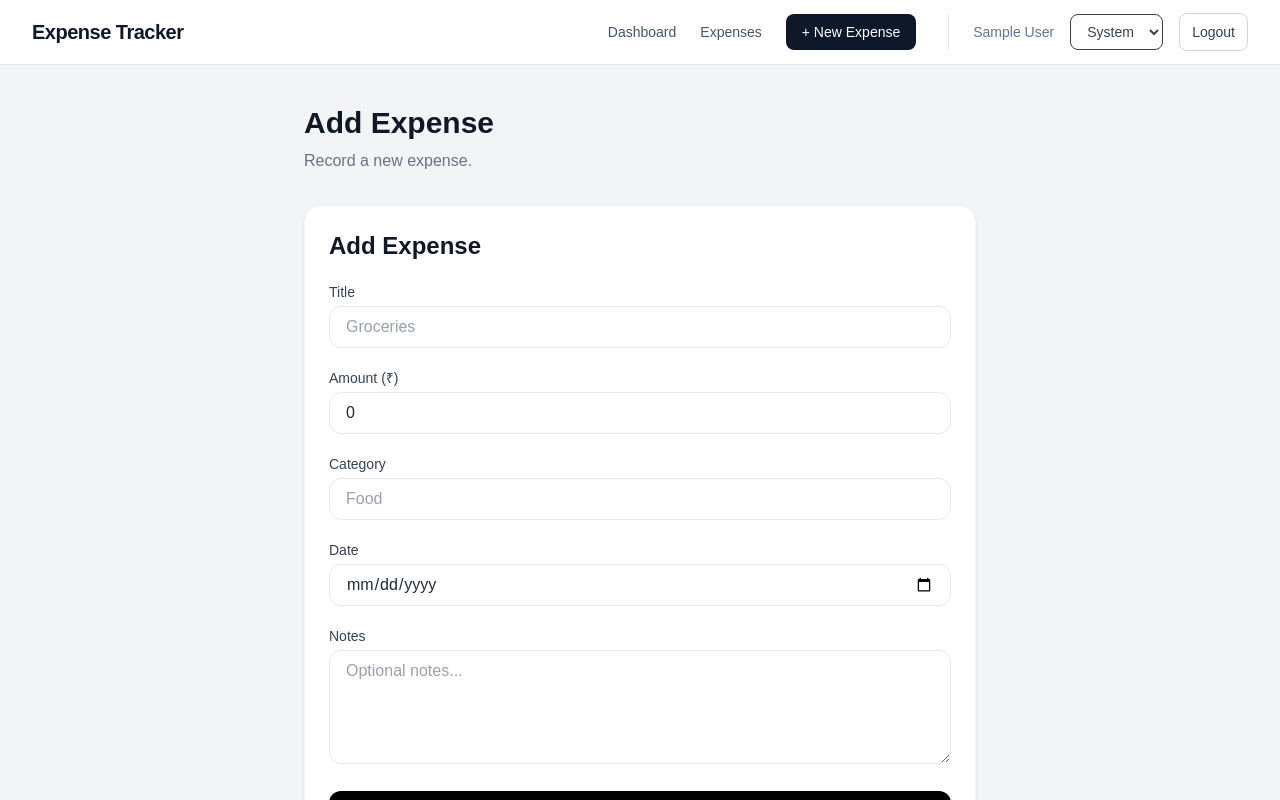
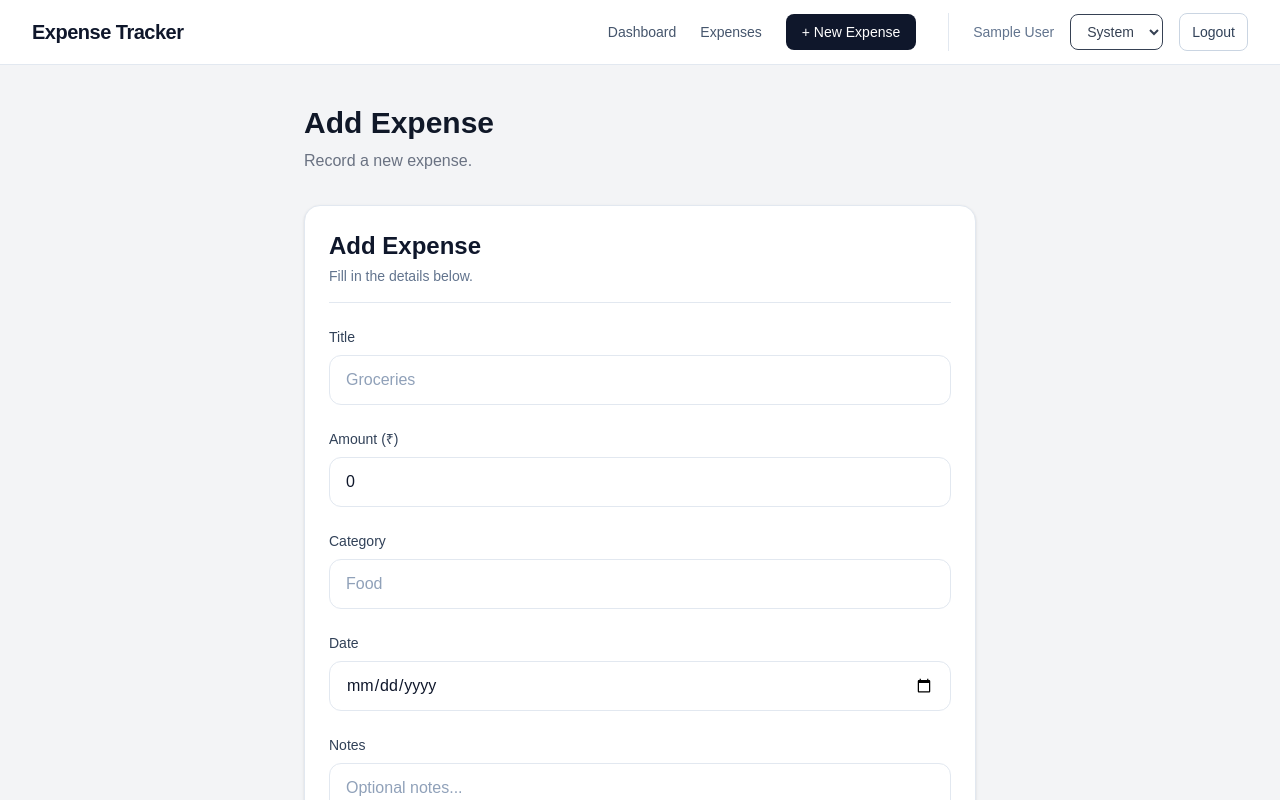
Before and after one commit to markmodi279/expense-tarcker, a Next.js app: page /expenses/new in a window 1280 px wide. Shown: the top 800 px of the page. Built offline with nearby package versions, Linux system fonts and the light colour scheme; no server answers; sample sign-in values are in the browser's storage.

Commit message:
improved the UI

```diff
--- a/features/expenses/components/ExpenseForm.tsx
+++ b/features/expenses/components/ExpenseForm.tsx
@@ -16,6 +16,7 @@ interface ExpenseFormProps {
         date?: string;
         notes?: string;
     };
+
     onSubmit: (
         data: ExpenseFormData
     ) => void;
@@ -59,15 +60,31 @@ export default function ExpenseForm({
     return (
         <form
             onSubmit={handleSubmit(onSubmit)}
-            className="max-w-2xl mx-auto p-6 bg-white dark:bg-gray-900 rounded-2xl shadow-sm border border-gray-100 dark:border-gray-800 space-y-5"
+            className="
+                mx-auto
+                max-w-2xl
+                rounded-2xl
+                border border-slate-200 dark:border-slate-800
+                bg-white dark:bg-slate-900
+                p-6
+                shadow-sm
+                space-y-6
+            "
         >
-            <h2 className="text-2xl font-bold text-gray-900 dark:text-white">
+            {/* HEADER */}
+            <div className="border-b border-slate-200 dark:border-slate-800 pb-4">
+                <h2 className="text-2xl font-bold text-slate-900 dark:text-slate-100">
                     {submitLabel}
                 </h2>
 
+                <p className="mt-1 text-sm text-slate-500 dark:text-slate-400">
+                    Fill in the details below.
+                </p>
+            </div>
+
             {/* TITLE */}
-            <div className="space-y-1">
-                <label className="block text-sm font-medium text-gray-700 dark:text-gray-300">
+            <div className="space-y-2">
+                <label className="block text-sm font-medium text-slate-700 dark:text-slate-300">
                     Title
                 </label>
 
@@ -75,7 +92,19 @@ export default function ExpenseForm({
                     type="text"
                     placeholder="Groceries"
                     {...register("title")}
-                    className="w-full rounded-xl border border-gray-200 dark:border-gray-700 bg-white dark:bg-gray-800 text-gray-800 dark:text-gray-200 placeholder:text-gray-400 dark:placeholder:text-gray-500 px-4 py-2 outline-none focus:ring-2 focus:ring-black dark:focus:ring-gray-500"
+                    className="
+                        w-full
+                        rounded-xl
+                        border border-slate-200 dark:border-slate-700
+                        bg-white dark:bg-slate-800
+                        px-4 py-3
+                        text-slate-900 dark:text-slate-100
+                        placeholder:text-slate-400
+                        outline-none
+                        transition
+                        focus:ring-2 focus:ring-slate-900
+                        dark:focus:ring-slate-400
+                    "
                 />
 
                 {errors.title && (
@@ -86,8 +115,8 @@ export default function ExpenseForm({
             </div>
 
             {/* AMOUNT */}
-            <div className="space-y-1">
-                <label className="block text-sm font-medium text-gray-700 dark:text-gray-300">
+            <div className="space-y-2">
+                <label className="block text-sm font-medium text-slate-700 dark:text-slate-300">
                     Amount (₹)
                 </label>
 
@@ -97,7 +126,18 @@ export default function ExpenseForm({
                     {...register("amount", {
                         valueAsNumber: true,
                     })}
-                    className="w-full rounded-xl border border-gray-200 dark:border-gray-700 bg-white dark:bg-gray-800 text-gray-800 dark:text-gray-200 px-4 py-2 outline-none focus:ring-2 focus:ring-black dark:focus:ring-gray-500"
+                    className="
+                        w-full
+                        rounded-xl
+                        border border-slate-200 dark:border-slate-700
+                        bg-white dark:bg-slate-800
+                        px-4 py-3
+                        text-slate-900 dark:text-slate-100
+                        outline-none
+                        transition
+                        focus:ring-2 focus:ring-slate-900
+                        dark:focus:ring-slate-400
+                    "
                 />
 
                 {errors.amount && (
@@ -108,8 +148,8 @@ export default function ExpenseForm({
             </div>
 
             {/* CATEGORY */}
-            <div className="space-y-1">
-                <label className="block text-sm font-medium text-gray-700 dark:text-gray-300">
+            <div className="space-y-2">
+                <label className="block text-sm font-medium text-slate-700 dark:text-slate-300">
                     Category
                 </label>
 
@@ -117,7 +157,19 @@ export default function ExpenseForm({
                     type="text"
                     placeholder="Food"
                     {...register("category")}
-                    className="w-full rounded-xl border border-gray-200 dark:border-gray-700 bg-white dark:bg-gray-800 text-gray-800 dark:text-gray-200 placeholder:text-gray-400 dark:placeholder:text-gray-500 px-4 py-2 outline-none focus:ring-2 focus:ring-black dark:focus:ring-gray-500"
+                    className="
+                        w-full
+                        rounded-xl
+                        border border-slate-200 dark:border-slate-700
+                        bg-white dark:bg-slate-800
+                        px-4 py-3
+                        text-slate-900 dark:text-slate-100
+                        placeholder:text-slate-400
+                        outline-none
+                        transition
+                        focus:ring-2 focus:ring-slate-900
+                        dark:focus:ring-slate-400
+                    "
                 />
 
                 {errors.category && (
@@ -128,15 +180,26 @@ export default function ExpenseForm({
             </div>
 
             {/* DATE */}
-            <div className="space-y-1">
-                <label className="block text-sm font-medium text-gray-700 dark:text-gray-300">
+            <div className="space-y-2">
+                <label className="block text-sm font-medium text-slate-700 dark:text-slate-300">
                     Date
                 </label>
 
                 <input
                     type="date"
                     {...register("date")}
-                    className="w-full rounded-xl border border-gray-200 dark:border-gray-700 bg-white dark:bg-gray-800 text-gray-800 dark:text-gray-200 px-4 py-2 outline-none focus:ring-2 focus:ring-black dark:focus:ring-gray-500"
+                    className="
+                        w-full
+                        rounded-xl
+                        border border-slate-200 dark:border-slate-700
+                        bg-white dark:bg-slate-800
+                        px-4 py-3
+                        text-slate-900 dark:text-slate-100
+                        outline-none
+                        transition
+                        focus:ring-2 focus:ring-slate-900
+                        dark:focus:ring-slate-400
+                    "
                 />
 
                 {errors.date && (
@@ -147,16 +210,28 @@ export default function ExpenseForm({
             </div>
 
             {/* NOTES */}
-            <div className="space-y-1">
-                <label className="block text-sm font-medium text-gray-700 dark:text-gray-300">
+            <div className="space-y-2">
+                <label className="block text-sm font-medium text-slate-700 dark:text-slate-300">
                     Notes
                 </label>
 
                 <textarea
-                    rows={4}
+                    rows={5}
                     placeholder="Optional notes..."
                     {...register("notes")}
-                    className="w-full rounded-xl border border-gray-200 dark:border-gray-700 bg-white dark:bg-gray-800 text-gray-800 dark:text-gray-200 placeholder:text-gray-400 dark:placeholder:text-gray-500 px-4 py-2 outline-none focus:ring-2 focus:ring-black dark:focus:ring-gray-500"
+                    className="
+                        w-full
+                        rounded-xl
+                        border border-slate-200 dark:border-slate-700
+                        bg-white dark:bg-slate-800
+                        px-4 py-3
+                        text-slate-900 dark:text-slate-100
+                        placeholder:text-slate-400
+                        outline-none
+                        transition
+                        focus:ring-2 focus:ring-slate-900
+                        dark:focus:ring-slate-400
+                    "
                 />
 
                 {errors.notes && (
@@ -167,13 +242,30 @@ export default function ExpenseForm({
             </div>
 
             {/* SUBMIT BUTTON */}
+            <div className="flex justify-end">
                 <button
                     type="submit"
                     disabled={isPending}
-                className="w-full rounded-xl bg-black dark:bg-white text-white dark:text-gray-900 py-3 font-medium hover:opacity-90 transition disabled:opacity-50"
+                    className="
+                        min-w-[180px]
+                        rounded-xl
+                        bg-slate-900
+                        px-6 py-3
+                        font-medium
+                        text-white
+                        transition
+                        hover:scale-[1.02]
+                        hover:shadow-md
+                        disabled:opacity-50
+                        dark:bg-slate-100
+                        dark:text-slate-900
+                    "
                 >
-                {isPending ? "Saving..." : submitLabel}
+                    {isPending
+                        ? "Saving..."
+                        : submitLabel}
                 </button>
+            </div>
         </form>
     );
 }
--- a/features/expenses/components/ExpenseList.tsx
+++ b/features/expenses/components/ExpenseList.tsx
@@ -1,9 +1,10 @@
 "use client";
 
-import { useState } from "react"; // Added useState
+import { useState } from "react";
+import Link from "next/link";
+
 import { useExpenses } from "@/hooks/api/useExpenses";
 import { useDeleteExpense } from "@/hooks/api/useDeleteExpense";
-import Link from "next/link";
 
 export default function ExpenseList() {
     const {
@@ -13,47 +14,52 @@ export default function ExpenseList() {
         error,
     } = useExpenses();
 
-    const { mutate, isPending } = useDeleteExpense();
+    const { mutate, isPending } =
+        useDeleteExpense();
 
-    // Track the specific expense ID currently being deleted
-    const [deletingId, setDeletingId] = useState<string | null>(null);
+    const [deletingId, setDeletingId] =
+        useState<string | null>(null);
 
-    // Helper function to handle confirmation and deletion
-    const handleDelete = (id: string, title: string) => {
-        const isConfirmed = window.confirm(`Are you sure you want to delete "${title}"?`);
+    const handleDelete = (
+        id: string,
+        title: string
+    ) => {
+        const isConfirmed =
+            window.confirm(
+                `Are you sure you want to delete "${title}"?`
+            );
 
-        if (isConfirmed) {
-            setDeletingId(id); // Mark this ID as deleting
+        if (!isConfirmed) return;
+
+        setDeletingId(id);
 
         mutate(id, {
-                // Reset the ID once the mutation finishes (success or error)
             onSettled: () => {
                 setDeletingId(null);
-                }
+            },
         });
-        }
     };
 
-    // Loading State
+    // LOADING STATE
     if (isLoading) {
         return (
             <div className="flex items-center justify-center p-8">
-                <p className="text-gray-500 animate-pulse">
+                <p className="animate-pulse text-slate-500 dark:text-slate-400">
                     Loading expenses...
                 </p>
             </div>
         );
     }
 
-    // Error State
+    // ERROR STATE
     if (isError) {
         return (
-            <div className="p-4 border border-red-200 bg-red-50 rounded-xl">
-                <p className="text-red-700 font-medium">
+            <div className="rounded-2xl border border-red-200 bg-red-50 p-5">
+                <p className="font-medium text-red-700">
                     Failed to load expenses
                 </p>
 
-                <p className="text-sm text-red-500 mt-1">
+                <p className="mt-1 text-sm text-red-500">
                     {error instanceof Error
                         ? error.message
                         : "Something went wrong"}
@@ -62,53 +68,82 @@ export default function ExpenseList() {
         );
     }
 
-    // Empty State
+    // EMPTY STATE
     if (!expenses || expenses.length === 0) {
         return (
-            <div className="p-8 text-center border-2 border-dashed border-gray-200 rounded-xl bg-white">
-                <p className="text-gray-500">
-                    No expenses recorded yet.
+            <div className="rounded-2xl border-2 border-dashed border-slate-300 dark:border-slate-700 bg-white dark:bg-slate-900 p-12 text-center">
+                <p className="text-lg font-medium text-slate-700 dark:text-slate-300">
+                    No expenses yet
                 </p>
+
+                <p className="mt-2 text-sm text-slate-500 dark:text-slate-400">
+                    Start by adding your first expense.
+                </p>
+
+                <Link
+                    href="/expenses/new"
+                    className="mt-5 inline-flex rounded-xl bg-slate-900 px-4 py-2 text-sm font-medium text-white transition hover:bg-slate-800 dark:bg-slate-100 dark:text-slate-900 dark:hover:bg-slate-200"
+                >
+                    Add Expense
+                </Link>
             </div>
         );
     }
 
-    // Success State
+    // SUCCESS STATE
     return (
-        <div className="max-w-2xl mx-auto space-y-4">
-            <div className="space-y-3">
+        <div className="space-y-4">
             {expenses.map((expense) => {
                 const isCurrentDeleting =
-                        isPending && deletingId === expense._id;
+                    isPending &&
+                    deletingId === expense._id;
 
                 return (
                     <div
                         key={expense._id}
-                            className="grid grid-cols-[1fr_auto_1fr] items-center p-4 bg-white dark:bg-gray-900 border border-gray-200 dark:border-gray-800 rounded-xl shadow-sm"
+                        className="
+                            flex flex-col gap-4
+                            rounded-2xl
+                            border border-slate-200 dark:border-slate-800
+                            bg-white dark:bg-slate-900
+                            p-5
+                            shadow-sm
+                            transition-all
+                            hover:-translate-y-0.5
+                            hover:shadow-md
+                            md:grid
+                            md:grid-cols-[1fr_auto_1fr]
+                            md:items-center
+                        "
                     >
-                            {/* LEFT SIDE: Info */}
+                        {/* LEFT SIDE */}
                         <div className="min-w-0">
-                                {/* TITLE */}
-                                <h3 className="font-semibold text-gray-800 dark:text-gray-200 truncate">
+                            <h3 className="truncate font-semibold text-slate-900 dark:text-slate-100">
                                 {expense.title}
                             </h3>
 
-                                {/* META */}
-                                <div className="flex flex-wrap items-center gap-2 mt-1 text-sm text-gray-500 dark:text-gray-400">
-                                    <span className="px-2 py-0.5 bg-gray-100 dark:bg-gray-800 text-gray-700 dark:text-gray-300 rounded-full text-xs">
+                            <div className="mt-2 flex flex-wrap items-center gap-2 text-sm">
+                                <span
+                                    className="
+                                        rounded-full
+                                        bg-slate-100 dark:bg-slate-800
+                                        px-3 py-1
+                                        text-xs font-medium
+                                        text-slate-700 dark:text-slate-300
+                                    "
+                                >
                                     {expense.category}
                                 </span>
 
-                                    <span>
+                                <span className="text-slate-500 dark:text-slate-400">
                                     {new Date(
                                         expense.date
                                     ).toLocaleDateString()}
                                 </span>
                             </div>
 
-                                {/* NOTES */}
                             {expense.notes && (
-                                    <p className="mt-2 text-sm text-gray-600 dark:text-gray-400 line-clamp-2">
+                                <p className="mt-2 line-clamp-2 text-sm text-slate-500 dark:text-slate-400">
                                     {expense.notes}
                                 </p>
                             )}
@@ -118,7 +153,15 @@ export default function ExpenseList() {
                         <div className="flex items-center gap-2">
                             <Link
                                 href={`/expenses/${expense._id}/edit`}
-                                    className="px-3 py-2 text-sm font-medium text-blue-600 dark:text-blue-400 bg-blue-50 dark:bg-blue-950/40 rounded-xl hover:bg-blue-100 dark:hover:bg-blue-900/50 transition"
+                                className="
+                                    rounded-xl
+                                    bg-blue-50 dark:bg-blue-950/40
+                                    px-3 py-2
+                                    text-sm font-medium
+                                    text-blue-600 dark:text-blue-400
+                                    transition
+                                    hover:bg-blue-100 dark:hover:bg-blue-900/50
+                                "
                             >
                                 Edit
                             </Link>
@@ -131,12 +174,21 @@ export default function ExpenseList() {
                                     )
                                 }
                                 disabled={isPending}
+                                className="
+                                    rounded-xl
+                                    p-2.5
+                                    text-slate-400 dark:text-slate-500
+                                    transition-all
+                                    hover:bg-red-50 dark:hover:bg-red-950/40
+                                    hover:text-red-600 dark:hover:text-red-400
+                                    disabled:cursor-not-allowed
+                                    disabled:text-slate-300 dark:disabled:text-slate-700
+                                "
                                 title="Delete expense"
-                                    className="p-2.5 text-gray-400 dark:text-gray-500 hover:text-red-600 dark:hover:text-red-400 hover:bg-red-50 dark:hover:bg-red-950/40 rounded-xl disabled:text-gray-300 dark:disabled:text-gray-700 disabled:bg-transparent disabled:cursor-not-allowed transition-all"
                             >
                                 {isCurrentDeleting ? (
                                     <svg
-                                            className="animate-spin h-5 w-5 text-red-500 dark:text-red-400"
+                                        className="h-5 w-5 animate-spin text-red-500"
                                         viewBox="0 0 24 24"
                                         fill="none"
                                     >
@@ -172,14 +224,16 @@ export default function ExpenseList() {
                             </button>
                         </div>
 
-                            {/* RIGHT SIDE: Amount */}
-                            <div className="text-lg font-bold text-gray-900 dark:text-white text-right">
-                                ₹{expense.amount.toFixed(2)}
+                        {/* AMOUNT */}
+                        <div className="text-left md:text-right">
+                            <span className="text-xl font-bold text-slate-900 dark:text-slate-100">
+                                ₹
+                                {expense.amount.toLocaleString()}
+                            </span>
                         </div>
                     </div>
                 );
             })}
         </div>
-        </div>
     );
 }
```
Also changed, not shown: app/(protected)/expenses/page.tsx (+4 -4 lines), app/(protected)/page.tsx (+11 -9 lines), features/dashboard/components/CategoryBreakdown.tsx (+43 -18 lines), features/dashboard/components/DashboardCard.tsx (+11 -3 lines), features/dashboard/components/DashboardSummary.tsx (+13 -5 lines), features/dashboard/components/RecentExpenses.tsx (+27 -10 lines). Lines whose indentation alone changed are shown as unchanged.
